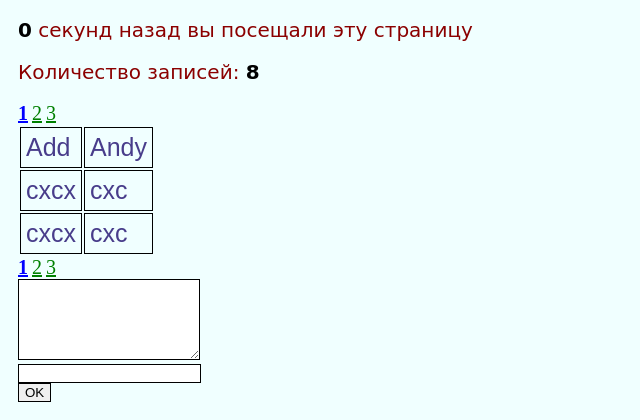
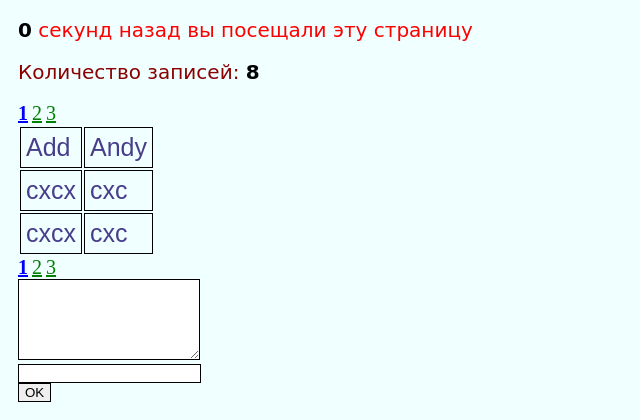
Before and after one commit to LadikViktor/GB, a PHP site: page /index.php in a window 1280 px wide. Shown: the top 420 px of the page, without its empty margins (0-640 px from the left). Run offline with PHP 8.4, Linux system fonts and the light colour scheme; data comes from the database, SQL or seed files in the repository; data that the repository does not hold is empty.

Commit message:
Update index.php

```diff
--- a/index.php
+++ b/index.php
@@ -53,7 +53,7 @@ session_start();
         }
 
         .time {
-            color: darkred;
+            color: red;
             font-size: 20px;
             font-family: cursive;
         }
```
